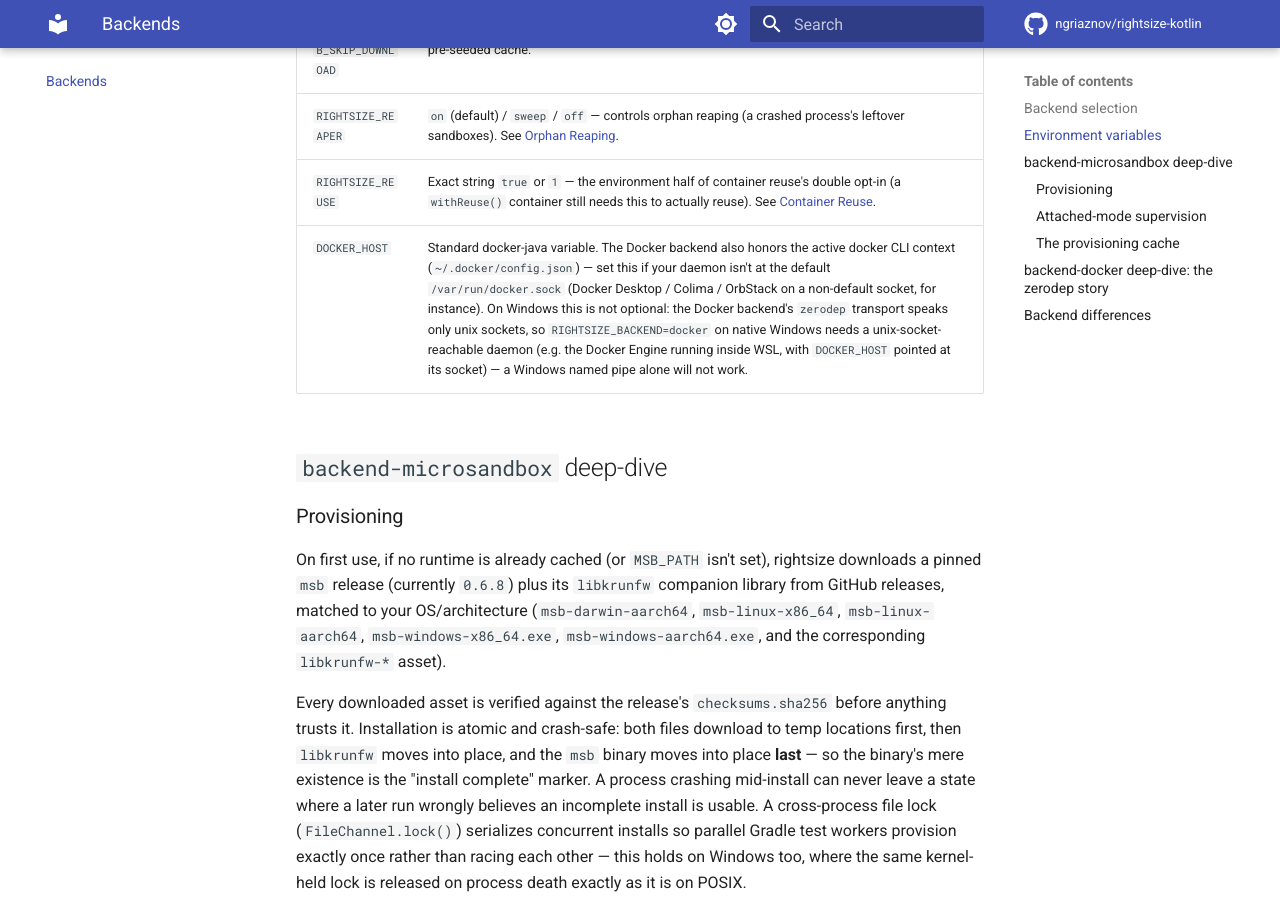
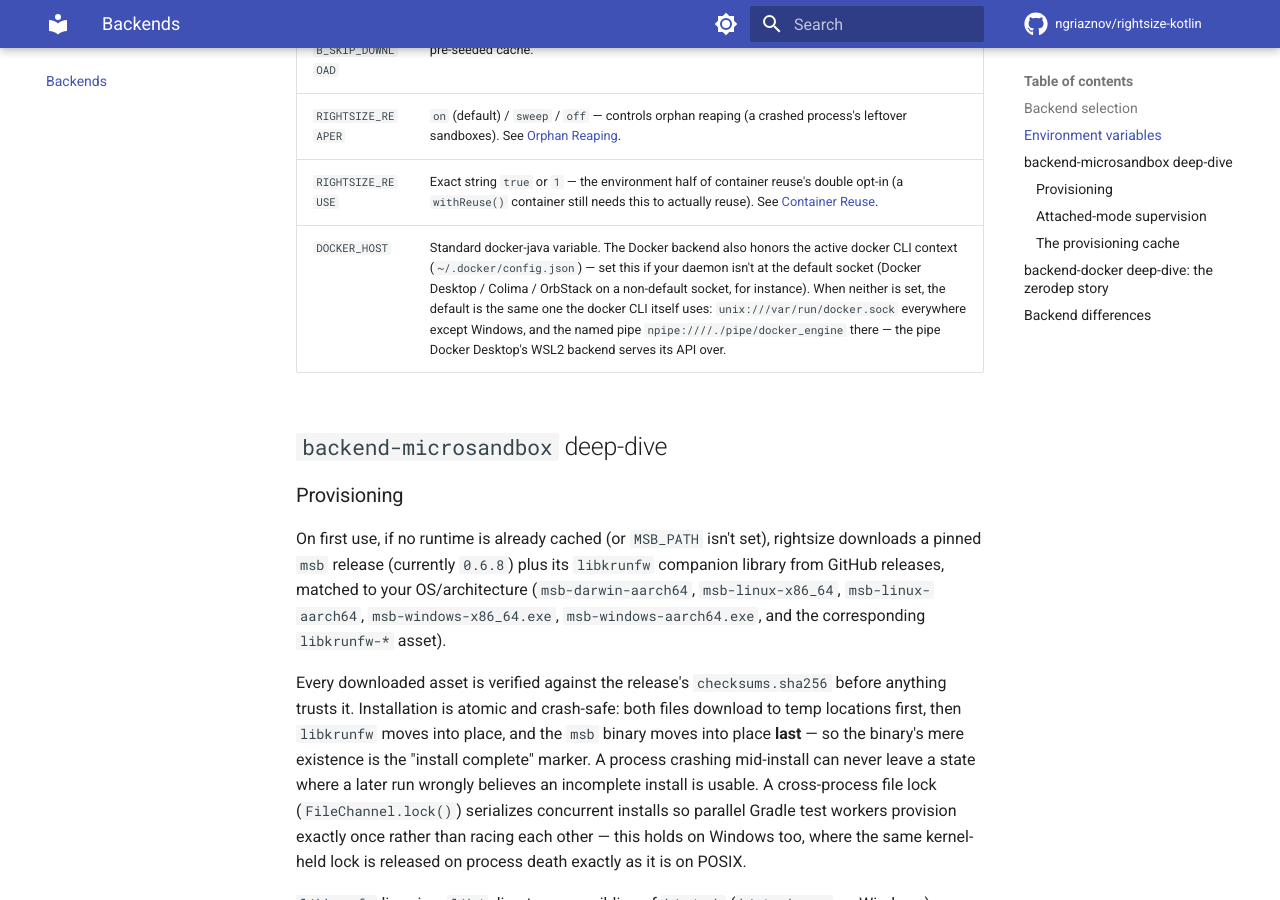
Before and after one commit to ngriaznov/rightsize-kotlin, an MkDocs documentation site: the page built from docs/backends.md, in a window 1280 px wide and 900 px high, scrolled down 1240 px. Built offline with MkDocs 1.6.1 and Material for MkDocs 9.7.7, drawn with Linux system fonts in a browser that asks for light colours; comment, search, counter and statistics services are not loaded; some of the changed text lies outside the part shown.

Commit message:
Stop the docker backend from silently defeating context resolution
DockerBackend and DockerBackendProvider called
.withDockerHost(DockerHost.resolve().toString()) before .build() on every
platform, even just to restate the plain default. Decompiling the pinned
docker-java-core 3.4.0 shows Builder.build() only resolves the active docker
CLI context (~/.docker/config.json plus contexts/meta/.../meta.json) into
dockerHost if (this.dockerHost == null) -- pre-setting it, for any reason,
silently skips that resolution on every OS. That regresses any daemon reached
only via context (Colima, OrbStack, Podman, a remote context, or Docker
Desktop without the /var/run/docker.sock compatibility symlink) from a working
connection to a broken one, which the previous change's own test suite never
caught since it only varied env and osName, never a docker-context fixture.

Both call sites are back to plain createDefaultConfigBuilder().build(), byte
for byte what main had -- build() already applies DOCKER_HOST, then the
active context, then the same per-OS default (unix socket, or the Windows
named pipe) that DockerHost documents, with no help needed from this code.
DockerHost.resolve() stays as a tested, documented description of that
resolution order; its doc comment now says explicitly why it must never be
fed back into the client config ahead of build().

Added DockerContextResolutionTest, which builds a throwaway
~/.docker-shaped fixture (no daemon, nothing booted) and proves both
directions: build() resolves the context's real socket when left alone, and
forcing dockerHost first reproduces the exact regression this removes.

Also corrected docs/backends.md, which claimed the zerodep transport "speaks
only unix sockets" and a Windows named pipe "will not work." Decompiling the
same pinned zerodep jar shows ApacheDockerHttpClientImpl already registers an
npipe scheme backed by a real, JNA-based NamedPipeSocket (AsynchronousFileChannel
plus a Kernel32.WaitNamedPipe retry loop), and net.java.dev.jna:jna is already
a transitive runtime dependency -- so npipe:////./pipe/docker_engine already
works on Windows with no code or dependency change, and the docs were simply
stale.

```diff
--- a/docs/backends.md
+++ b/docs/backends.md
@@ -38,7 +38,7 @@ is the whole story that matters from the outside.
 | `RIGHTSIZE_MSB_SKIP_DOWNLOAD` | `true` = fail with guidance instead of downloading — for air-gapped CI; pair with `MSB_PATH` or a pre-seeded cache. |
 | `RIGHTSIZE_REAPER` | `on` (default) / `sweep` / `off` — controls orphan reaping (a crashed process's leftover sandboxes). See [Orphan Reaping](reaping.md). |
 | `RIGHTSIZE_REUSE` | Exact string `true` or `1` — the environment half of container reuse's double opt-in (a `withReuse()` container still needs this to actually reuse). See [Container Reuse](reuse.md). |
-| `DOCKER_HOST` | Standard docker-java variable. The Docker backend also honors the active docker CLI context (`~/.docker/config.json`) — set this if your daemon isn't at the default `/var/run/docker.sock` (Docker Desktop / Colima / OrbStack on a non-default socket, for instance). On Windows this is not optional: the Docker backend's `zerodep` transport speaks only unix sockets, so `RIGHTSIZE_BACKEND=docker` on native Windows needs a unix-socket-reachable daemon (e.g. the Docker Engine running inside WSL, with `DOCKER_HOST` pointed at its socket) — a Windows named pipe alone will not work. |
+| `DOCKER_HOST` | Standard docker-java variable. The Docker backend also honors the active docker CLI context (`~/.docker/config.json`) — set this if your daemon isn't at the default socket (Docker Desktop / Colima / OrbStack on a non-default socket, for instance). When neither is set, the default is the same one the docker CLI itself uses: `unix:///var/run/docker.sock` everywhere except Windows, and the named pipe `npipe:////./pipe/docker_engine` there — the pipe Docker Desktop's WSL2 backend serves its API over. |
 
 ## `backend-microsandbox` deep-dive
 
@@ -122,6 +122,13 @@ unreachable" error that seems to have started after a dependency bump, and you'r
 using rightsize's Docker backend, this class of bug is now categorically
 ruled out; look elsewhere.
 
+Zerodep isn't unix-only, either: the same transport registers a `npipe` scheme
+backed by a JNA-based named pipe client (`NamedPipeSocket`, using
+`AsynchronousFileChannel` plus a `Kernel32.WaitNamedPipe` retry loop), and JNA is
+already pulled in transitively — so `npipe:////./pipe/docker_engine` (Docker
+Desktop's WSL2 backend serves its API over this pipe) works out of the box on
+Windows, no extra dependency or configuration needed.
+
 ## Backend differences
 
 The two backends are contract-equivalent — the same shared test suite passes against
@@ -168,7 +175,10 @@ timing quirks. Know these before you hit them:
   usable Windows Hypervisor Platform fails immediately naming that precondition,
   exactly as it does today on an Intel Mac or a KVM-less Linux box, rather than
   silently falling back to Docker.
-- **The Docker backend on Windows needs a unix-socket-reachable daemon.** The
-  `zerodep` transport (see below) speaks unix sockets only, so a Docker daemon
-  reachable purely via a Windows named pipe won't work — point `DOCKER_HOST` at a
-  unix-socket endpoint (for example, the Docker Engine running inside WSL).
+- **The Docker backend on Windows defaults to Docker Desktop's named pipe.** With no
+  `DOCKER_HOST` and no active docker CLI context pointing elsewhere, the default is
+  `npipe:////./pipe/docker_engine` — the same pipe Docker Desktop's WSL2 backend
+  serves its API over — since the `zerodep` transport (see below) supports `npipe`
+  natively. A daemon reachable only via a unix socket (Docker Engine running
+  directly inside WSL, say, with no Docker Desktop in front of it) still needs
+  `DOCKER_HOST` pointed at that socket instead.
```
Also changed, not shown: CHANGELOG.md (+16 -11 lines), 4 other files.
